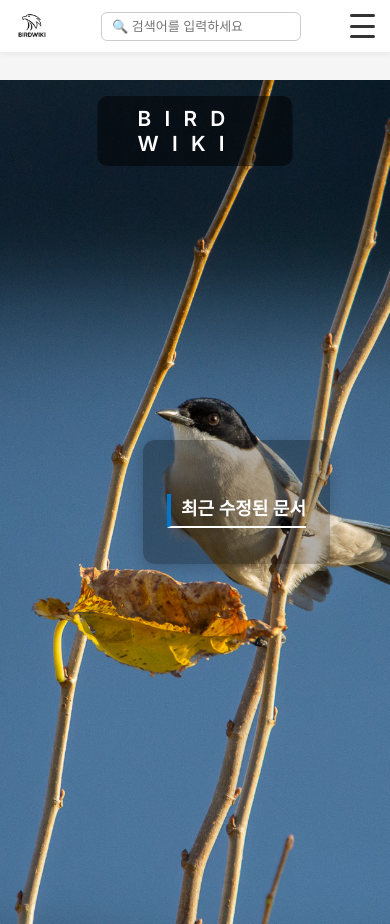
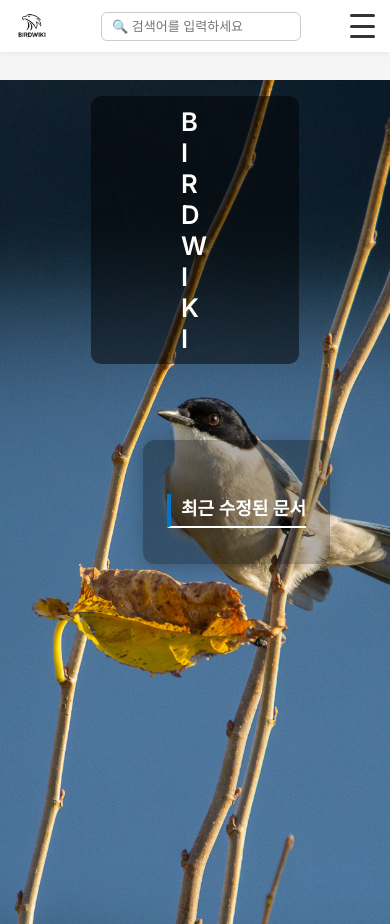
Before and after one commit to cheon2001/birdwiki-frontend, a plain HTML site: page index.html in a window 390 px wide. Drawn offline with Linux system fonts and the light colour scheme; no server answers.

Commit message:
Update style.css

```diff
--- a/style.css
+++ b/style.css
@@ -686,10 +686,10 @@ figcaption {
     transform: translateX(-50%);
     background-color: rgba(0, 0, 0, 0.5);
     color: white;
-    padding: 10px 40px;   /* ↑ 양옆 여백 크게 */
+    padding: 10px 90px;   /* ↑ 양옆 여백 크게 */
     border-radius: 10px;
-    font-size: 1.3rem;     /* ↑ 글자 크기 증가 */
-    letter-spacing: 4px;   /* ↑ 자간 증가 */
+    font-size: 1.6rem;     /* ↑ 글자 크기 증가 */
+    letter-spacing: 2px;   /* ↑ 자간 증가 */
     font-weight: 700;
     z-index: 10;
   }
```
